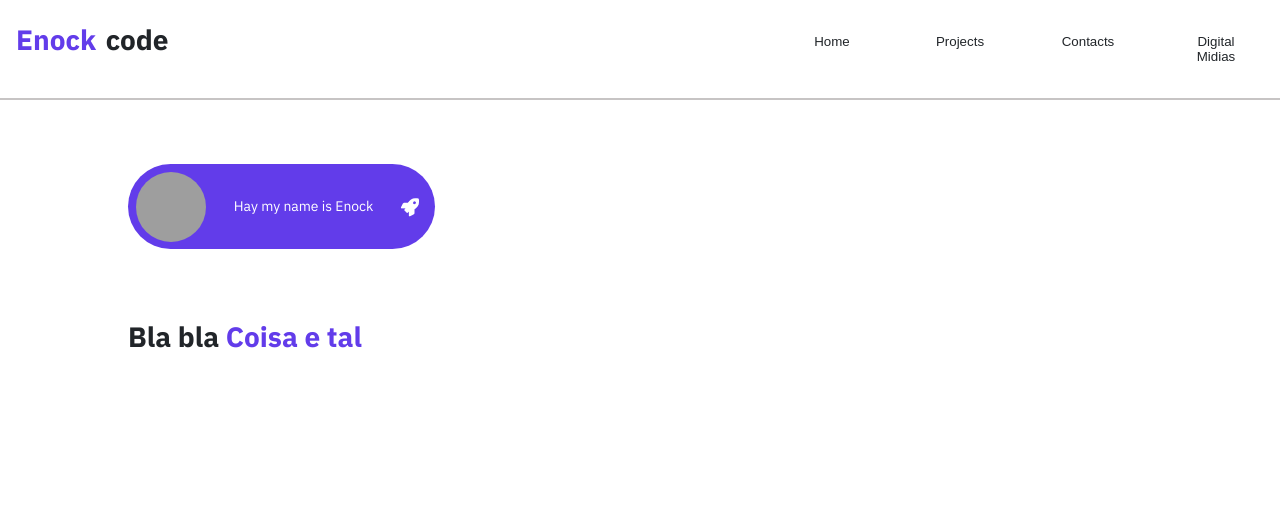
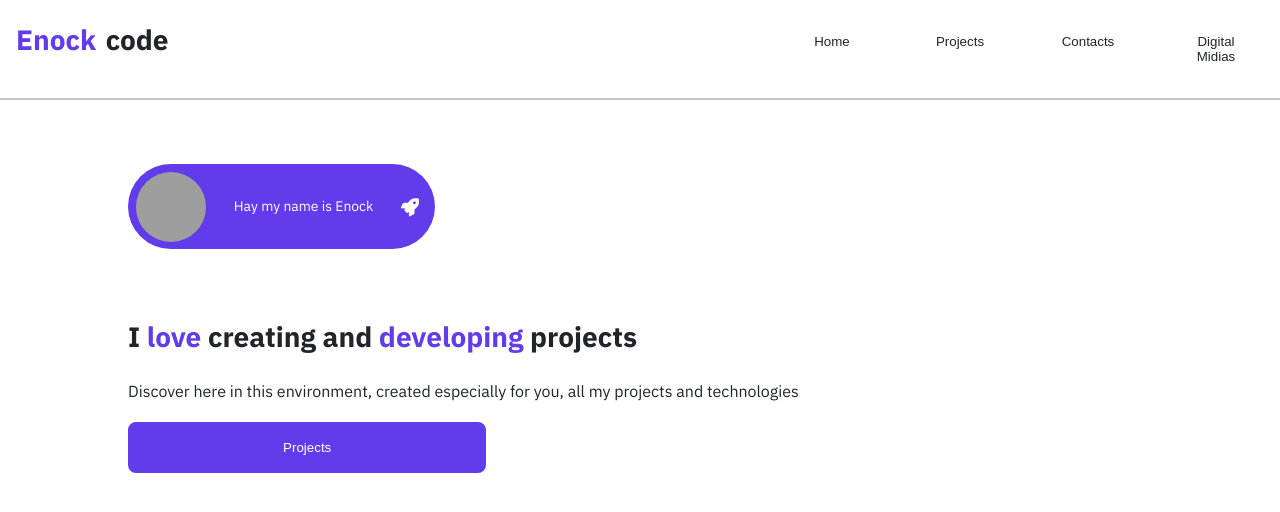
Before and after one commit to kenzie-journey-enock/react_tasks, a React (Vite) app: page / in a window 1280 px wide. Shown: the top 512 px of the page. Built offline with nearby package versions, Linux system fonts and the light colour scheme; grey boxes are pictures that could not be loaded.

Commit message:
feat: Add more content

```diff
--- a/src/studies/Projects/Portifolio/components/organisms/MainPortfolio.jsx
+++ b/src/studies/Projects/Portifolio/components/organisms/MainPortfolio.jsx
@@ -1,14 +1,20 @@
 import style from './style.module.css'
 
-import TitlePortfolio from '../atoms/TitlePortfolio'
 import AvatarPortfolio from '../atoms/AvatarPortfolio'
-// import PropTypes from 'prop-types'
+import AdvertMePortfolio from '../molecules/AdvertMePortfolio'
+import PropTypes from 'prop-types'
 
-export default function MainPortfolio(){
+export default function MainPortfolio({data}){
   return (
     <main className={style.main_portfolio}>
-      <AvatarPortfolio name='Enock' src='https://picsum.photos/536/354'/>
-      <TitlePortfolio>Bla bla <strong>Coisa e tal</strong></TitlePortfolio>
+      <section className={style.first_s}>
+        <AvatarPortfolio name={data.name} src='https://picsum.photos/536/354'/>
+        <AdvertMePortfolio data={data} />
+      </section>
     </main>
   )
 }
+
+MainPortfolio.propTypes = {
+  data: PropTypes.object
+}
```
